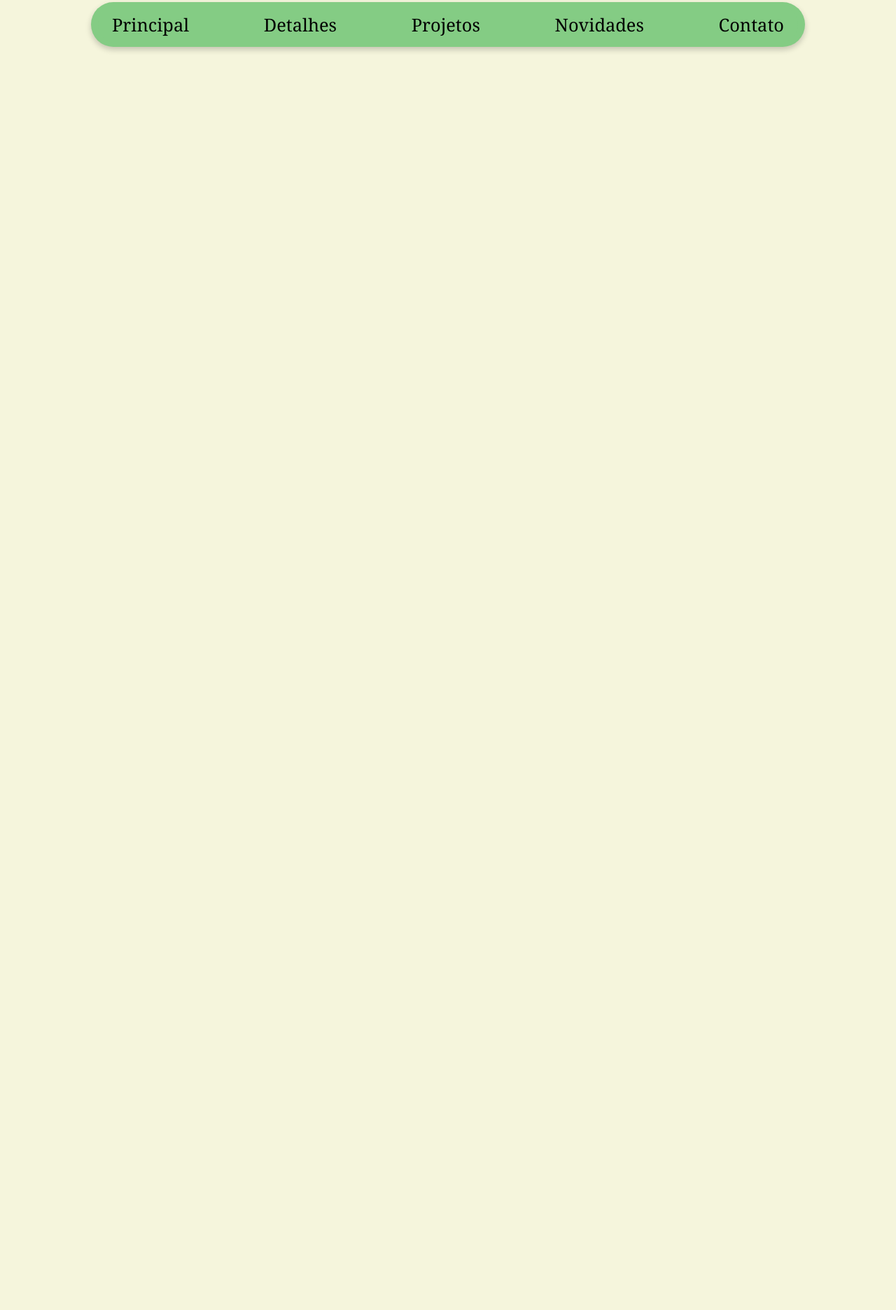
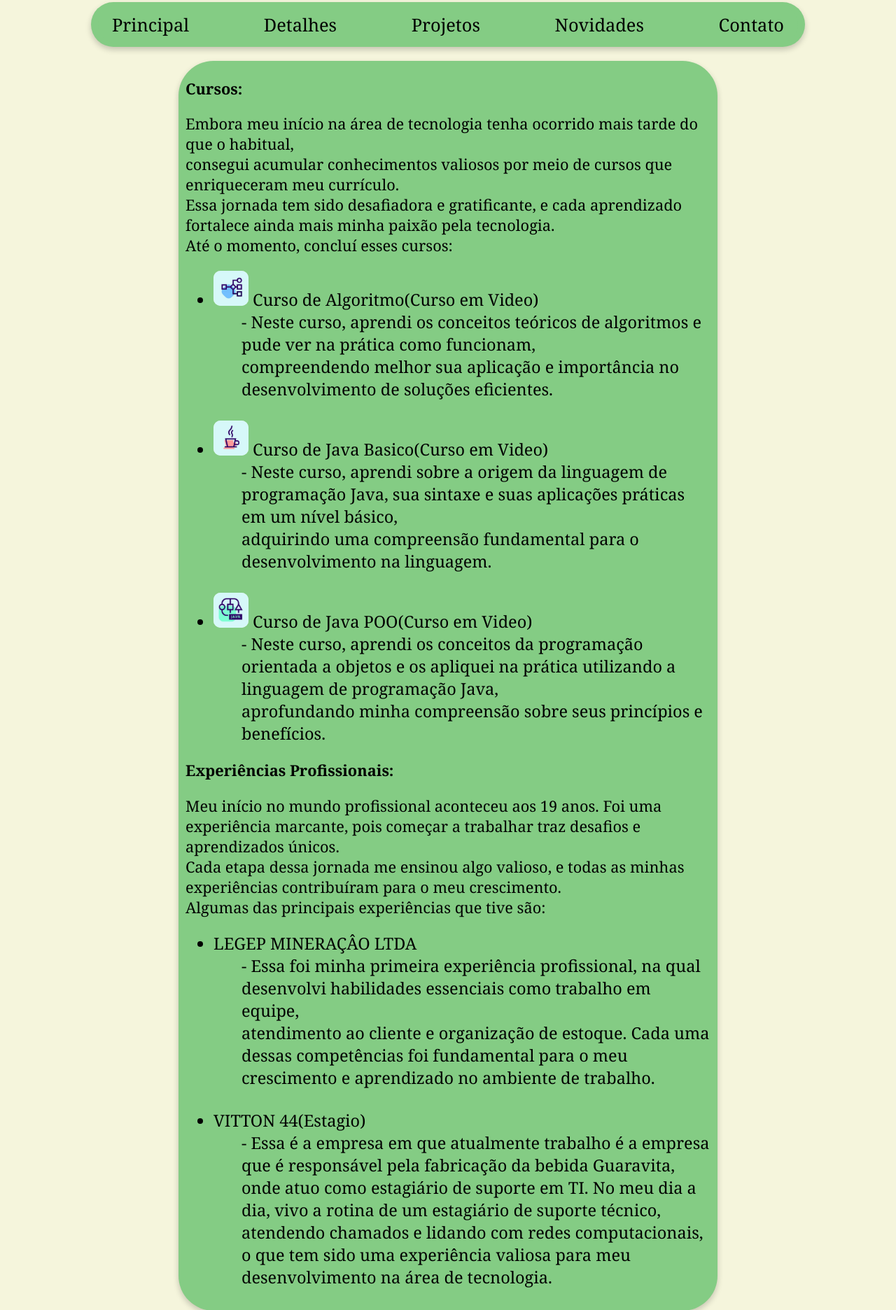
Before and after one commit to LucasDMT1/Projeto-WebDev, a plain HTML site: page detalhes.html in a window 1280 px wide. Shown: the part 7-1879 px from the top of the page at 70% size. Before the commit the page ends 800 px from the top, so only its background shows below. Drawn offline with Linux system fonts and the light colour scheme.

Commit message:
Colocando conteudo na aba detalhes

```diff
--- a/Styles/styleDetalhes.css
+++ b/Styles/styleDetalhes.css
@@ -40,3 +40,27 @@ a:hover {
     max-width: 1000px;
     margin: 10px auto;
 }
+
+/*Configuração de Imagem*/
+
+.image-container {
+    width: 50px;
+    height: 50px;
+    border-radius: 20%;
+}
+
+/* Configuração do Texto */
+.text-container {
+    background-color: rgb(132, 204, 132);
+    width: 100%;
+    padding: 10px;
+    border-radius: 50px;
+    max-width: 750px;
+    color: black;
+    margin: 20px auto;
+
+    box-shadow: 0px 4px 8px rgba(0, 0, 0, 0.2);
+}
+.text-container h1, p , h2, ul, ol, li{
+    background-color: rgb(132, 204, 132);
+}
--- a/detalhes.html
+++ b/detalhes.html
@@ -16,3 +16,52 @@
             <a href="contato.html" class="btn"><nav>Contato</nav></a>
         </header>
     </div>
+    <div class="text-container">
+        <h1>Cursos:</h1>
+        <p>
+           Embora meu início na área de tecnologia tenha ocorrido mais tarde do que o habitual, <br>
+           consegui acumular conhecimentos valiosos por meio de cursos que enriqueceram meu currículo. <br>
+           Essa jornada tem sido desafiadora e gratificante, e cada aprendizado fortalece ainda mais minha paixão pela tecnologia. <br>
+           Até o momento, concluí esses cursos:
+        </p>
+        <ul>
+            <li><img class="image-container" src="Images/Captura de tela 2025-03-29 104405.png" alt="Icone do Curso"> Curso de Algoritmo(Curso em Video)</li>
+                <ol>
+                    - Neste curso, aprendi os conceitos teóricos de algoritmos e pude ver na prática como funcionam, <br>
+                      compreendendo melhor sua aplicação e importância no desenvolvimento de soluções eficientes.
+                </ol>
+                <br>
+            <li><img class="image-container" src="Images/IconeJava.png" alt="Icone do Curso"> Curso de Java Basico(Curso em Video)</li>
+                <ol>
+                    - Neste curso, aprendi sobre a origem da linguagem de programação Java, sua sintaxe e suas aplicações práticas em um nível básico, <br>
+                      adquirindo uma compreensão fundamental para o desenvolvimento na linguagem.
+                </ol>
+                <br>
+            <li><img class="image-container" src="Images/IconeJavaPOO.png" alt="Icone do Curso"> Curso de Java POO(Curso em Video)</li>
+                <ol>
+                    - Neste curso, aprendi os conceitos da programação orientada a objetos e os apliquei na prática utilizando a linguagem de programação Java, <br>
+                    aprofundando minha compreensão sobre seus princípios e benefícios.
+                </ol>
+        </ul>
+        <h1>Experiências Profissionais:</h1>
+        <p>
+            Meu início no mundo profissional aconteceu aos 19 anos. Foi uma experiência marcante, pois começar a trabalhar traz desafios e aprendizados únicos. <br>
+            Cada etapa dessa jornada me ensinou algo valioso, e todas as minhas experiências contribuíram para o meu crescimento. <br>
+            Algumas das principais experiências que tive são:
+        </p>
+        <ul>
+            <li>LEGEP MINERAÇÂO LTDA</li>
+                <ol>
+                    - Essa foi minha primeira experiência profissional, na qual desenvolvi habilidades essenciais como trabalho em equipe, <br> atendimento ao cliente e organização de estoque.
+                      Cada uma dessas competências foi fundamental para o meu crescimento e aprendizado no ambiente de trabalho.
+                </ol>
+                <br>
+            <li>VITTON 44(Estagio)</li>
+                <ol>
+                    - Essa é a empresa em que atualmente trabalho é a empresa que é responsável pela fabricação da bebida Guaravita, <br>
+                    onde atuo como estagiário de suporte em TI. No meu dia a dia, vivo a rotina de um estagiário de suporte técnico, <br>
+                    atendendo chamados e lidando com redes computacionais, o que tem sido uma experiência valiosa para meu desenvolvimento na área de tecnologia.
+                </ol>
+        </ul>
+    </div>
+</body>
```
Also changed, not shown: contato.html (+1 -0 lines), novidades.html (+1 -0 lines), projetos.html (+1 -0 lines), Images/Captura de tela 2025-03-29 104405.png (added), Images/IconeJava.png (added), Images/IconeJavaPOO.png (added).
